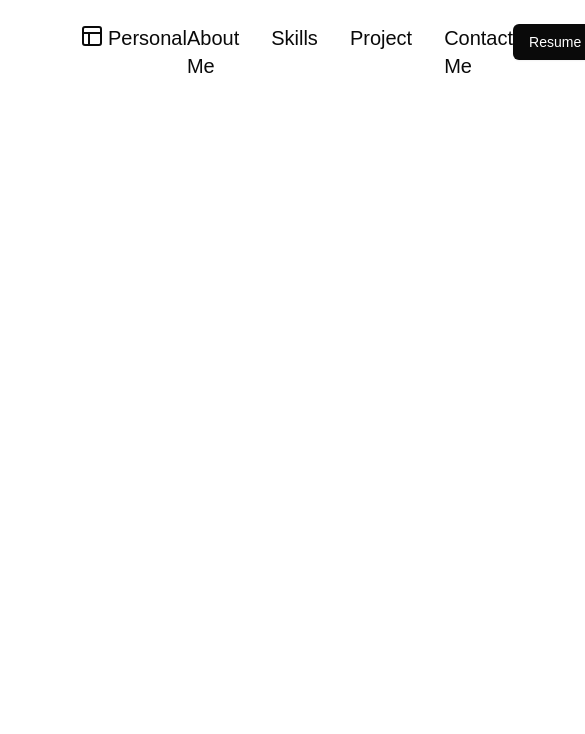
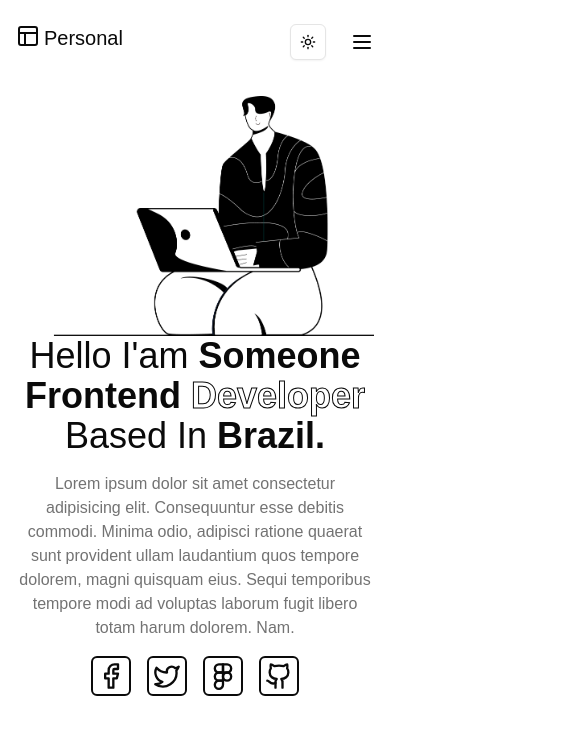
Before and after one commit to GahCunha/seminario_tailwindcss, a Next.js app: page / in a window 390 px wide. Shown: the top 734 px of the page, 585 px wide, since content can reach past the window. Built offline with nearby package versions, Linux system fonts and the light colour scheme.

Commit message:
feat: add MenuMobile and section Hero

```diff
--- a/package.json
+++ b/package.json
@@ -9,6 +9,7 @@
     "lint": "next lint"
   },
   "dependencies": {
+    "@radix-ui/react-dialog": "^1.1.2",
     "@radix-ui/react-slot": "^1.1.0",
     "class-variance-authority": "^0.7.1",
     "clsx": "^2.1.1",
--- a/src/app/globals.css
+++ b/src/app/globals.css
@@ -63,7 +63,6 @@
   }
 }
 
-
 @layer base {
   * {
     @apply border-border;
@@ -72,3 +71,17 @@
     @apply bg-background text-foreground;
   }
 }
+
+@layer utilities {
+  @screen lg {
+    .outlined-text {
+      -webkit-text-stroke: 3px hsl(var(--foreground));
+      -webkit-text-fill-color: transparent;
+    }
+  }
+}
+
+.outlined-text {
+  -webkit-text-stroke: 1px hsl(var(--foreground));
+  -webkit-text-fill-color: transparent;
+}
--- a/src/app/page.tsx
+++ b/src/app/page.tsx
@@ -1,9 +1,11 @@
 import { Header } from "@/components/header";
+import { Hero } from "@/components/sections/hero";
 
 export default function Home() {
   return (
     <>
       <Header />
+      <Hero />
     </>
   );
 }
--- a/src/components/header.tsx
+++ b/src/components/header.tsx
@@ -3,16 +3,17 @@
 import { ArrowBigDown, PanelsTopLeft } from "lucide-react";
 import { ModeToggle } from "./modeToggle";
 import { Button } from "./ui/button";
+import { MenuMobile } from "./menuMobile";
 
 export function Header() {
   return (
-    <header className="w-full px-20 py-6 text-xl">
+    <header className="fixed top-0 z-50 w-full bg-background px-4 py-6 text-xl lg:px-20">
       <nav className="flex justify-between *:flex">
         <div>
           <PanelsTopLeft className="mr-1" />
           <h1>Personal</h1>
         </div>
-        <ul className="space-x-8">
+        <ul className="space-x-8 *:hidden *:lg:flex">
           <li>About Me</li>
           <li>Skills</li>
           <li>Project</li>
@@ -21,11 +22,12 @@
         <div className="space-x-6">
           <Button
             variant={"secondary"}
-            className="bg-foreground text-background hover:bg-background hover:text-foreground"
+            className="hidden bg-foreground text-background hover:bg-background hover:text-foreground lg:flex"
           >
             Resume <ArrowBigDown />
           </Button>
           <ModeToggle />
+          <MenuMobile />
         </div>
       </nav>
     </header>
--- /dev/null
+++ b/src/components/menuMobile.tsx
@@ -0,0 +1,35 @@
+import {
+  Sheet,
+  SheetContent,
+  SheetDescription,
+  SheetHeader,
+  SheetTitle,
+  SheetTrigger,
+} from "@/components/ui/sheet";
+import { Menu, PanelsTopLeft } from "lucide-react";
+
+export function MenuMobile() {
+  return (
+    <Sheet>
+      <SheetTrigger className="block lg:hidden">
+        <Menu />
+      </SheetTrigger>
+      <SheetContent>
+        <SheetHeader>
+          <SheetTitle className="flex">
+            <PanelsTopLeft className="mr-1" />
+            <p>Personal</p>
+          </SheetTitle>
+          <SheetDescription className="text-left">
+            <ul className="space-y-4 mt-4">
+              <li>About Me</li>
+              <li>Skills</li>
+              <li>Project</li>
+              <li>Contact Me</li>
+            </ul>
+          </SheetDescription>
+        </SheetHeader>
+      </SheetContent>
+    </Sheet>
+  );
+}
--- /dev/null
+++ b/src/components/sections/hero.tsx
@@ -0,0 +1,55 @@
+import { Facebook, Twitter, Figma, Github } from "lucide-react";
+
+export function Hero() {
+  return (
+    <section className="mt-20 flex flex-col-reverse items-center p-4 lg:flex-row lg:p-20">
+      <div className="space-y-4 text-center lg:w-1/2 lg:space-y-10 *:lg:text-left">
+        <h2 className="text-4xl lg:text-6xl">
+          Hello I'am{" "}
+          <span className="font-bold">
+            Someone
+            <br />
+            Frontend{" "}
+            <span className="outlined-text bg-clip-text text-transparent">
+              Developer
+            </span>
+          </span>
+          <br />
+          Based In <span className="font-bold">Brazil.</span>
+        </h2>
+        <p className="text-center text-muted-foreground">
+          Lorem ipsum dolor sit amet consectetur adipisicing elit. Consequuntur
+          esse debitis commodi. Minima odio, adipisci ratione quaerat sunt
+          provident ullam laudantium quos tempore dolorem, magni quisquam eius.
+          Sequi temporibus tempore modi ad voluptas laborum fugit libero totam
+          harum dolorem. Nam.
+        </p>
+        <div className="flex justify-center space-x-4 *:rounded-md *:border-2 *:border-foreground *:p-1 *:transition-colors lg:justify-start">
+          <Facebook
+            size={40}
+            className="hover:bg-foreground hover:stroke-background"
+          />
+          <Twitter
+            size={40}
+            className="hover:bg-foreground hover:stroke-background"
+          />
+          <Figma
+            size={40}
+            className="hover:bg-foreground hover:stroke-background"
+          />
+          <Github
+            size={40}
+            className="hover:bg-foreground hover:stroke-background"
+          />
+        </div>
+      </div>
+      <div className="flex w-full justify-center lg:w-1/2 lg:justify-end">
+        <img
+          src="/person.png"
+          alt="hero"
+          className="w-full max-w-sm dark:invert lg:max-w-full"
+        />
+      </div>
+    </section>
+  );
+}
--- /dev/null
+++ b/src/components/ui/sheet.tsx
@@ -0,0 +1,140 @@
+"use client"
+
+import * as React from "react"
+import * as SheetPrimitive from "@radix-ui/react-dialog"
+import { cva, type VariantProps } from "class-variance-authority"
+import { X } from "lucide-react"
+
+import { cn } from "@/lib/utils"
+
+const Sheet = SheetPrimitive.Root
+
+const SheetTrigger = SheetPrimitive.Trigger
+
+const SheetClose = SheetPrimitive.Close
+
+const SheetPortal = SheetPrimitive.Portal
+
+const SheetOverlay = React.forwardRef<
+  React.ElementRef<typeof SheetPrimitive.Overlay>,
+  React.ComponentPropsWithoutRef<typeof SheetPrimitive.Overlay>
+>(({ className, ...props }, ref) => (
+  <SheetPrimitive.Overlay
+    className={cn(
+      "fixed inset-0 z-50 bg-black/80  data-[state=open]:animate-in data-[state=closed]:animate-out data-[state=closed]:fade-out-0 data-[state=open]:fade-in-0",
+      className
+    )}
+    {...props}
+    ref={ref}
+  />
+))
+SheetOverlay.displayName = SheetPrimitive.Overlay.displayName
+
+const sheetVariants = cva(
+  "fixed z-50 gap-4 bg-background p-6 shadow-lg transition ease-in-out data-[state=closed]:duration-300 data-[state=open]:duration-500 data-[state=open]:animate-in data-[state=closed]:animate-out",
+  {
+    variants: {
+      side: {
+        top: "inset-x-0 top-0 border-b data-[state=closed]:slide-out-to-top data-[state=open]:slide-in-from-top",
+        bottom:
+          "inset-x-0 bottom-0 border-t data-[state=closed]:slide-out-to-bottom data-[state=open]:slide-in-from-bottom",
+        left: "inset-y-0 left-0 h-full w-3/4 border-r data-[state=closed]:slide-out-to-left data-[state=open]:slide-in-from-left sm:max-w-sm",
+        right:
+          "inset-y-0 right-0 h-full w-3/4 border-l data-[state=closed]:slide-out-to-right data-[state=open]:slide-in-from-right sm:max-w-sm",
+      },
+    },
+    defaultVariants: {
+      side: "right",
+    },
+  }
+)
+
+interface SheetContentProps
+  extends React.ComponentPropsWithoutRef<typeof SheetPrimitive.Content>,
+    VariantProps<typeof sheetVariants> {}
+
+const SheetContent = React.forwardRef<
+  React.ElementRef<typeof SheetPrimitive.Content>,
+  SheetContentProps
+>(({ side = "right", className, children, ...props }, ref) => (
+  <SheetPortal>
+    <SheetOverlay />
+    <SheetPrimitive.Content
+      ref={ref}
+      className={cn(sheetVariants({ side }), className)}
+      {...props}
+    >
+      <SheetPrimitive.Close className="absolute right-4 top-4 rounded-sm opacity-70 ring-offset-background transition-opacity hover:opacity-100 focus:outline-none focus:ring-2 focus:ring-ring focus:ring-offset-2 disabled:pointer-events-none data-[state=open]:bg-secondary">
+        <X className="h-4 w-4" />
+        <span className="sr-only">Close</span>
+      </SheetPrimitive.Close>
+      {children}
+    </SheetPrimitive.Content>
+  </SheetPortal>
+))
+SheetContent.displayName = SheetPrimitive.Content.displayName
+
+const SheetHeader = ({
+  className,
+  ...props
+}: React.HTMLAttributes<HTMLDivElement>) => (
+  <div
+    className={cn(
+      "flex flex-col space-y-2 text-center sm:text-left",
+      className
+    )}
+    {...props}
+  />
+)
+SheetHeader.displayName = "SheetHeader"
+
+const SheetFooter = ({
+  className,
+  ...props
+}: React.HTMLAttributes<HTMLDivElement>) => (
+  <div
+    className={cn(
+      "flex flex-col-reverse sm:flex-row sm:justify-end sm:space-x-2",
+      className
+    )}
+    {...props}
+  />
+)
+SheetFooter.displayName = "SheetFooter"
+
+const SheetTitle = React.forwardRef<
+  React.ElementRef<typeof SheetPrimitive.Title>,
+  React.ComponentPropsWithoutRef<typeof SheetPrimitive.Title>
+>(({ className, ...props }, ref) => (
+  <SheetPrimitive.Title
+    ref={ref}
+    className={cn("text-lg font-semibold text-foreground", className)}
+    {...props}
+  />
+))
+SheetTitle.displayName = SheetPrimitive.Title.displayName
+
+const SheetDescription = React.forwardRef<
+  React.ElementRef<typeof SheetPrimitive.Description>,
+  React.ComponentPropsWithoutRef<typeof SheetPrimitive.Description>
+>(({ className, ...props }, ref) => (
+  <SheetPrimitive.Description
+    ref={ref}
+    className={cn("text-sm text-muted-foreground", className)}
+    {...props}
+  />
+))
+SheetDescription.displayName = SheetPrimitive.Description.displayName
+
+export {
+  Sheet,
+  SheetPortal,
+  SheetOverlay,
+  SheetTrigger,
+  SheetClose,
+  SheetContent,
+  SheetHeader,
+  SheetFooter,
+  SheetTitle,
+  SheetDescription,
+}
--- a/tailwind.config.ts
+++ b/tailwind.config.ts
@@ -9,10 +9,6 @@
 	],
 	theme: {
 		extend: {
-			screen: {
-				'desktop': '1440px',
-				'mobile': '375px'
-			},
 			colors: {
 				background: 'hsl(var(--background))',
 				foreground: 'hsl(var(--foreground))',
```
Also changed, not shown: public/person.png (added), 1 other file (tests, documents, lock files or other folders).
